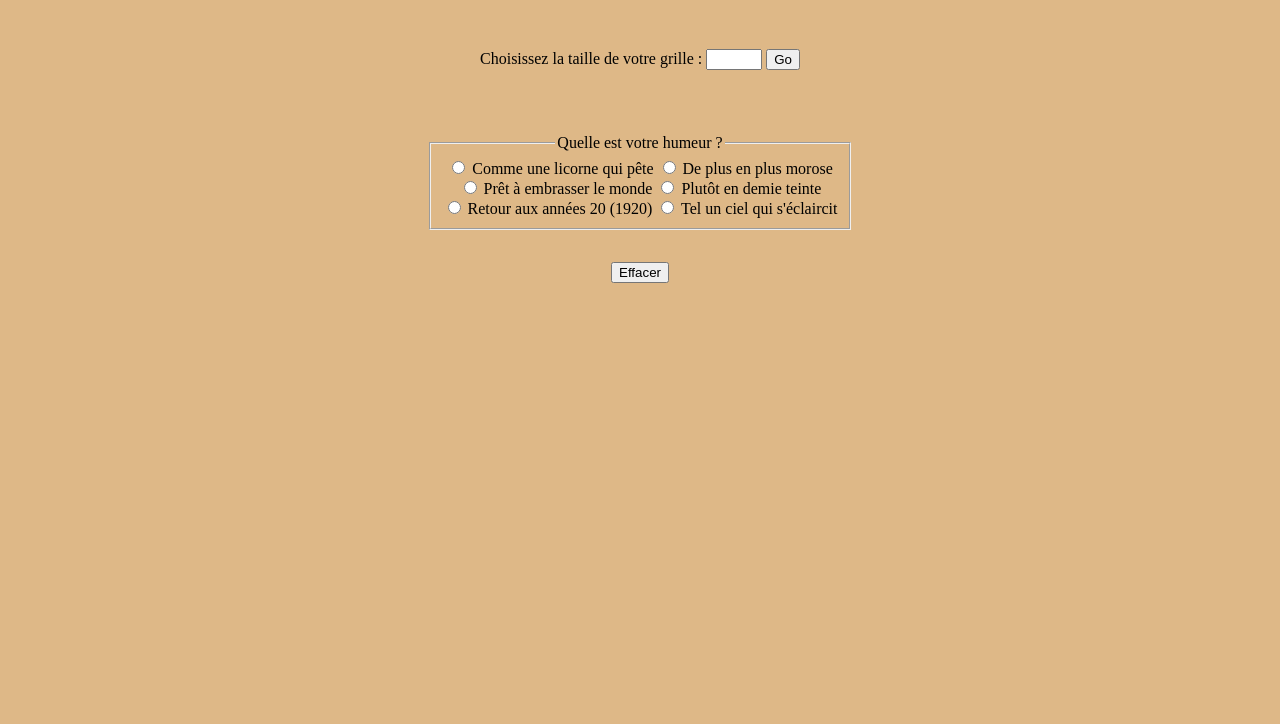
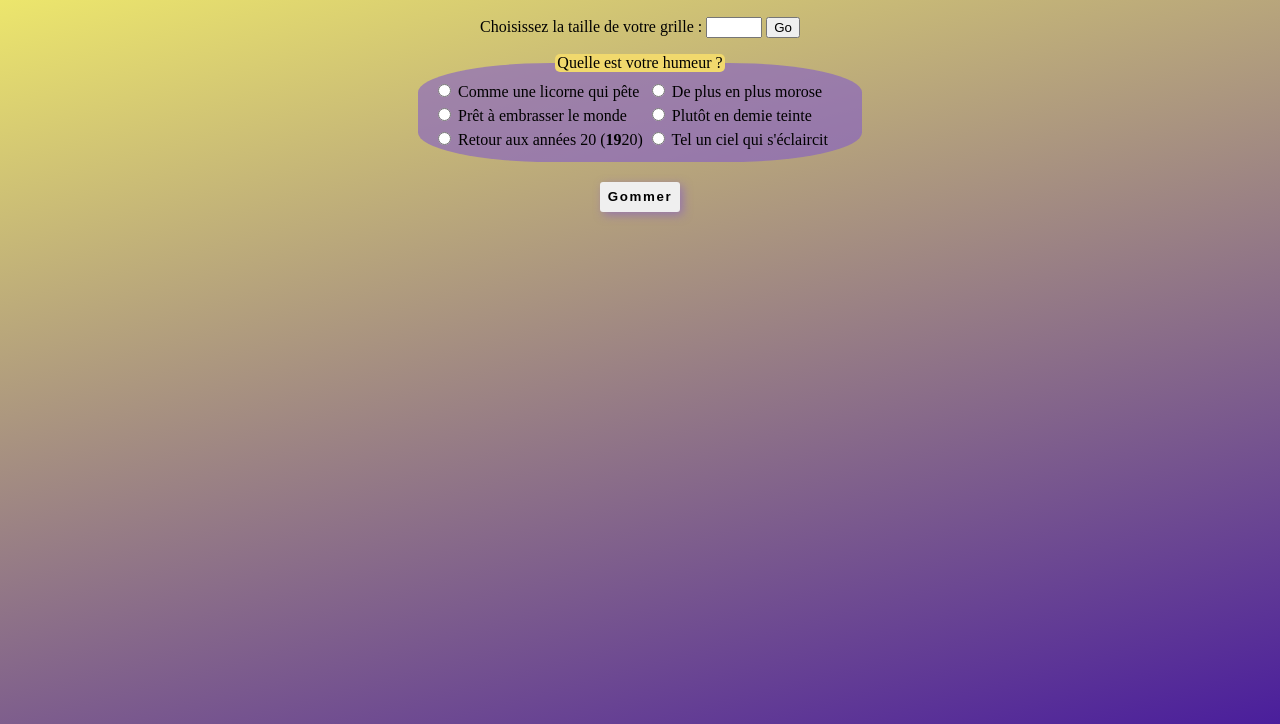
Before and after one commit to YannBK/Odin3_Etch-a-Sketch, a plain HTML site: page index.html in a window 1280 px wide. Shown: the part 92-816 px from the top of the page. Drawn offline with Linux system fonts and the light colour scheme.

Commit message:
cosmétique

```diff
--- a/index.html
+++ b/index.html
@@ -2,16 +2,12 @@
 <html>
 
 <head>
-    <!--meta données-->
     <meta charset=utf-8>
     <meta name="viewport" content="width=device-width, initial-scale=1">
     <!--CSS-->
     <link href="style.css" rel="stylesheet">
-    <!--lier la feuille de style-->
 
     <title>Etch-A-Sketch</title>
-    <!--titre de l'onglet-->
-
 </head>
 
 <body>
@@ -24,36 +20,44 @@
             <button id="submitNumber">Go</button>
         </div>
 
-        <div id="container"></div>
-
-        <form id="couleur">
+        <form>
             <fieldset>
                 <legend>Quelle est votre humeur ?</legend>
-                <input type="radio" id="licorne" name="beauté" value="licorne">
-                <label for="licorne">Comme une licorne qui pête</label>
+                <table>
+                    <tr>
+                        <td><input type="radio" id="licorne" name="beauté" value="licorne">
+                            <label for="licorne">Comme une licorne qui pête</label>
+                        </td>
+                        <td><input type="radio" id="black" name="beauté" value="black">
+                            <label for="black">De plus en plus morose</label>
+                        </td>
+                    </tr>
+                    <tr>
+                        <td><input type="radio" id="color" name="beauté" value="color">
+                            <label for="color">Prêt à embrasser le monde</label>
+                        </td>
+                        <td><input type="radio" id="pastel" name="beauté" value="pastel">
+                            <label for="pastel">Plutôt en demie teinte</label>
+                        </td>
+                    </tr>
+                    <tr>
+                        <td><input type="radio" id="grey" name="beauté" value="grey">
+                            <label for="grey">Retour aux années 20 (<b>19</b>20)</label>
+                        </td>
+                        <td><input type="radio" id="white" name="beauté" value="white">
+                            <label for="white">Tel un ciel qui s'éclaircit</label>
+                        </td>
+                    </tr>
+                </table>
 
-                <input type="radio" id="black" name="beauté" value="black">
-                <label for="black">De plus en plus morose</label>
-                <br>
-                <input type="radio" id="color" name="beauté" value="color">
-                <label for="color">Prêt à embrasser le monde</label>
-
-                <input type="radio" id="pastel" name="beauté" value="pastel">
-                <label for="pastel">Plutôt en demie teinte</label>
-                <br>
-                <input type="radio" id="grey" name="beauté" value="grey">
-                <label for="grey">Retour aux années 20 (1920)</label>
-
-                <input type="radio" id="white" name="beauté" value="white">
-                <label for="white">Tel un ciel qui s'éclaircit</label>
             </fieldset>
         </form>
 
-        <button id="clear">Effacer</button>
+        <button id="clear"><b>Gommer</b></button>
 
+        <div id="container"></div>
     </main>
     <script src="script.js"></script>
-    <!--intégrer un script Js-->
 </body>
 
 </html>
--- a/script.js
+++ b/script.js
@@ -5,9 +5,6 @@
 //*détecter les changement de largeur de window et mettre à jour les conditions limitantes de taille de grille
 let largeur = window.innerWidth;
 console.log(largeur)
-
-//TODO          TODO          TODO          TODO          TODO          TODO
-//*essayer de faire une grille rectangulaire ;)
 
 //! OK
 //variable de création de la grille
@@ -38,7 +35,6 @@ function createCol(nbCols) {
 //! OK
 // création de la grille via input number
 let saisir = document.getElementById('choixNumber');
-
 
 function makeGrid() {
     let saisie = saisir.value;
@@ -110,7 +106,7 @@ function couleurs() {
 const pastel = () => {
     for (let i = 0; i < cells.length; i++) {
         cells[i].addEventListener("mouseover", (e) => {
-            e.target.style.backgroundColor = `rgb(${Math.random() * 256}, ${Math.random() * 256}, ${Math.random() * 256}, ${0.5 * Math.random() + 0.1})`
+            e.target.style.backgroundColor = `hsl(${Math.random() * 360}, 100%, 80%`
         })
     }
 }
--- a/style.css
+++ b/style.css
@@ -1,78 +1,69 @@
+
 body{
     display: flex;
     flex-direction: column;
     align-items: center;
+    align-content: center;
+    align-self: center;
     text-align: center;
-    background-color:burlywood;
+    height: 100vh;
+    background: linear-gradient(165deg, rgb(250, 247, 104), rgb(74, 30, 156));
 }
 
 h1{
-    margin:2rem auto;
+    margin: 2rem auto;
+}
+/* -------------------------Choix taille ---------------*/
+#choix{
+    margin: 2rem auto 1rem auto;
+}
+/* ------------------------- Choix couleurs ---------------*/
+fieldset{
+    display: inline-block;
+    background-color: rgba(131, 92, 202, 0.6);
+    margin: 0rem auto;
+    border: none;
+    border-radius: 30%;
+    width: 420px;
 }
 
-#clear{
-    margin-top: 2rem;
+legend{
+    background-color: rgb(241, 217, 109);
+    border-radius: 5px;;
 }
 
-#choix{
-    margin: 4rem auto;
+td{
+    text-align: left;
+}
+/* ------------------------- Clear ---------------*/
+#clear{
+    margin: 1rem auto;
+    width: 80px;
+    height: 30px;
+    border-radius: 3px;
+    border: none;
+    box-shadow: 3px 3px 10px rgba(131, 92, 202, 0.6);
+    text-align: center;
+    letter-spacing: 0.1rem;
 }
 
+#clear:hover{
+    transition: 0.3s;
+    background-color: rgba(131, 92, 202, 0.6);
+    box-shadow: 3px 3px 10px rgb(241, 217, 109);
+    color: cornsilk;
+}
+/* ------------------------- Grille ---------------*/
 .addColor{
     background-color: rgb(250, 250, 237);
 }
 
-
-
-
-
-
-
-/**solution 1*/
-
-/* .row {
-    display: flex;
-    font-size: 9.5px;
-    text-align: center;
-    color: red }
-
-.cell {
-    width: 25px;
-    height: 25px;
-    margin: 0;
-    border: 1px solid rgb(59, 58, 58);}
-
- */
-
-
- /**solution 2*/
-/* :root {
-    --grid-cols: 1;
-    --grid-rows: 1;
-  }
-
-  #container {
-    display: grid;
-    grid-gap: 1em;
-    grid-template-rows: repeat(var(--grid-rows), 1fr);
-    grid-template-columns: repeat(var(--grid-cols), 1fr);
-  }
-
-  .grid-item {
-    padding: 1em;
-    border: 1px solid #ddd;
-    text-align: center;
-  }
- */
-
-
- /**solution 3*/
 .cell {
     border: 1px solid black;
     min-width: 20px;
     min-height: 20px;
     display: inline-block;
     margin: -2px 0px -2px 0px;
-    padding : 0px;
-    background-color:#fff;
+    padding: 0px;
+    background-color: #fff;
 }
```
